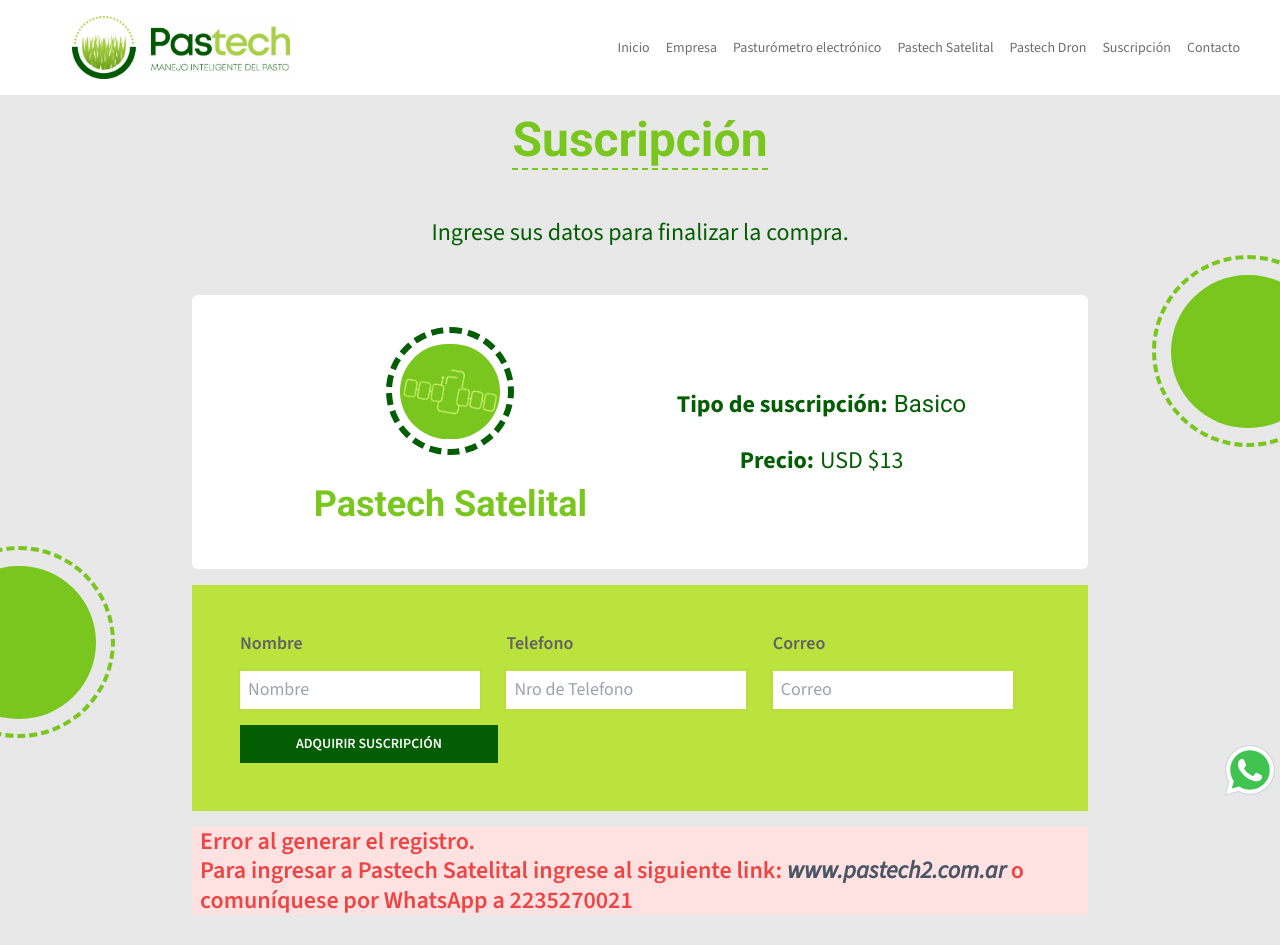
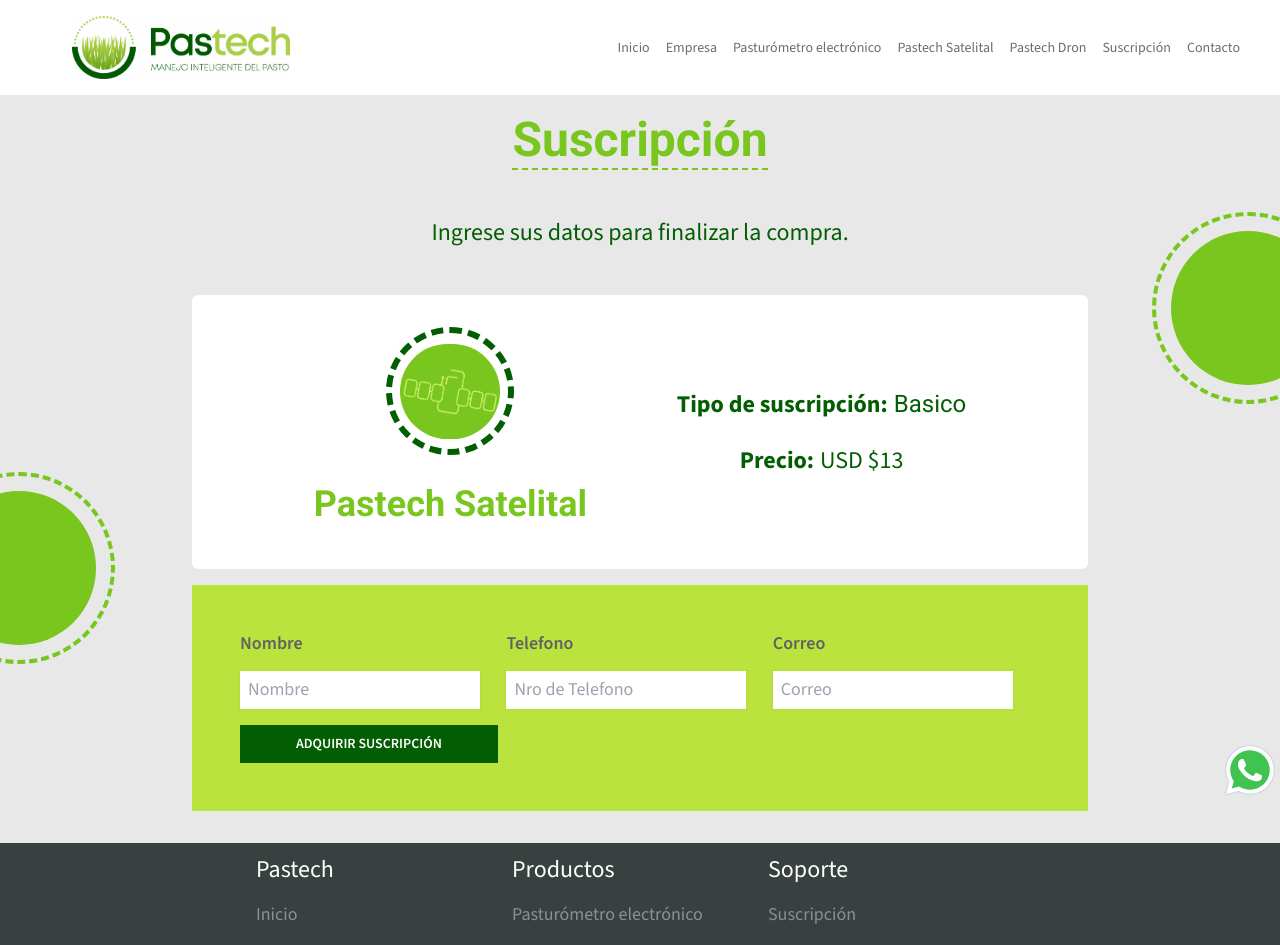
Before and after one commit to TomasMatarazzo/pastech-web, a React (Vite) app: page /form/1 in a window 1280 px wide. Shown: the top 945 px of the page. Built offline with nearby package versions, Linux system fonts and the light colour scheme; no server answers; a web font is replaced by a local one.

Commit message:
Update PlantillaFormCompra.jsx

```diff
--- a/src/components/PlantillaFormCompra.jsx
+++ b/src/components/PlantillaFormCompra.jsx
@@ -80,7 +80,7 @@
                 Generación de pago exitosa.
               </p>
             )}
-            {!error && (
+            {error && (
               <p className="text-2xl px-2 font-semibold mt-4 text-red-500 bg-red-100 mb-5">
                 Error al generar el registro.<br ></br> Para ingresar a Pastech Satelital ingrese al siguiente link: <a href='https://pastech2.com.ar' className=' text-gray-600 italic' >www.pastech2.com.ar</a> o comuníquese por WhatsApp a 2235270021
               </p>
```
